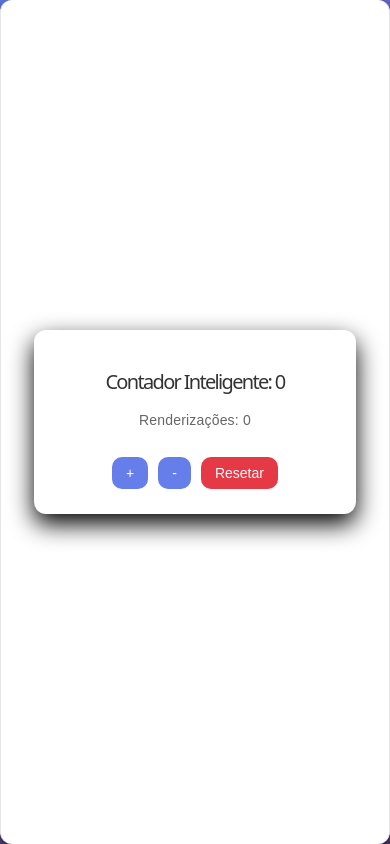
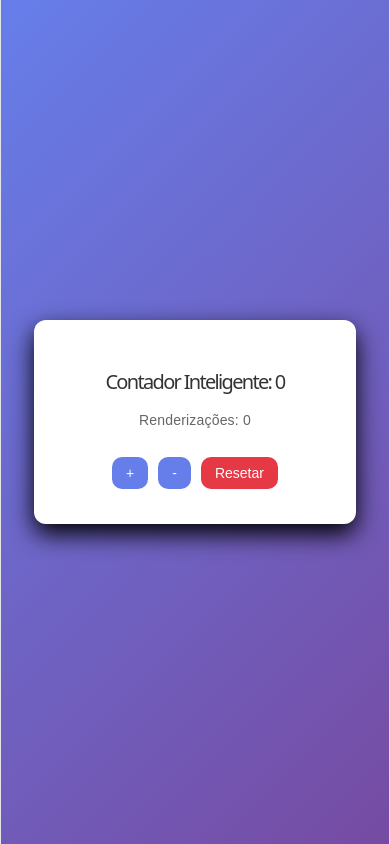
Before and after one commit to PatrickCorrea-git/Contador_inteligente, a React (Vite) app: page / in a window 390 px wide. Built offline with nearby package versions, Linux system fonts and the light colour scheme.

Commit message:
Corrige responsividade mobile

```diff
--- a/src/App.css
+++ b/src/App.css
@@ -15,7 +15,7 @@ body {
 }
 
 /* Caixa principal */
-div {
+.container {
     background: #fff;
     padding: 30px 40px;
     border-radius: 12px;
```
